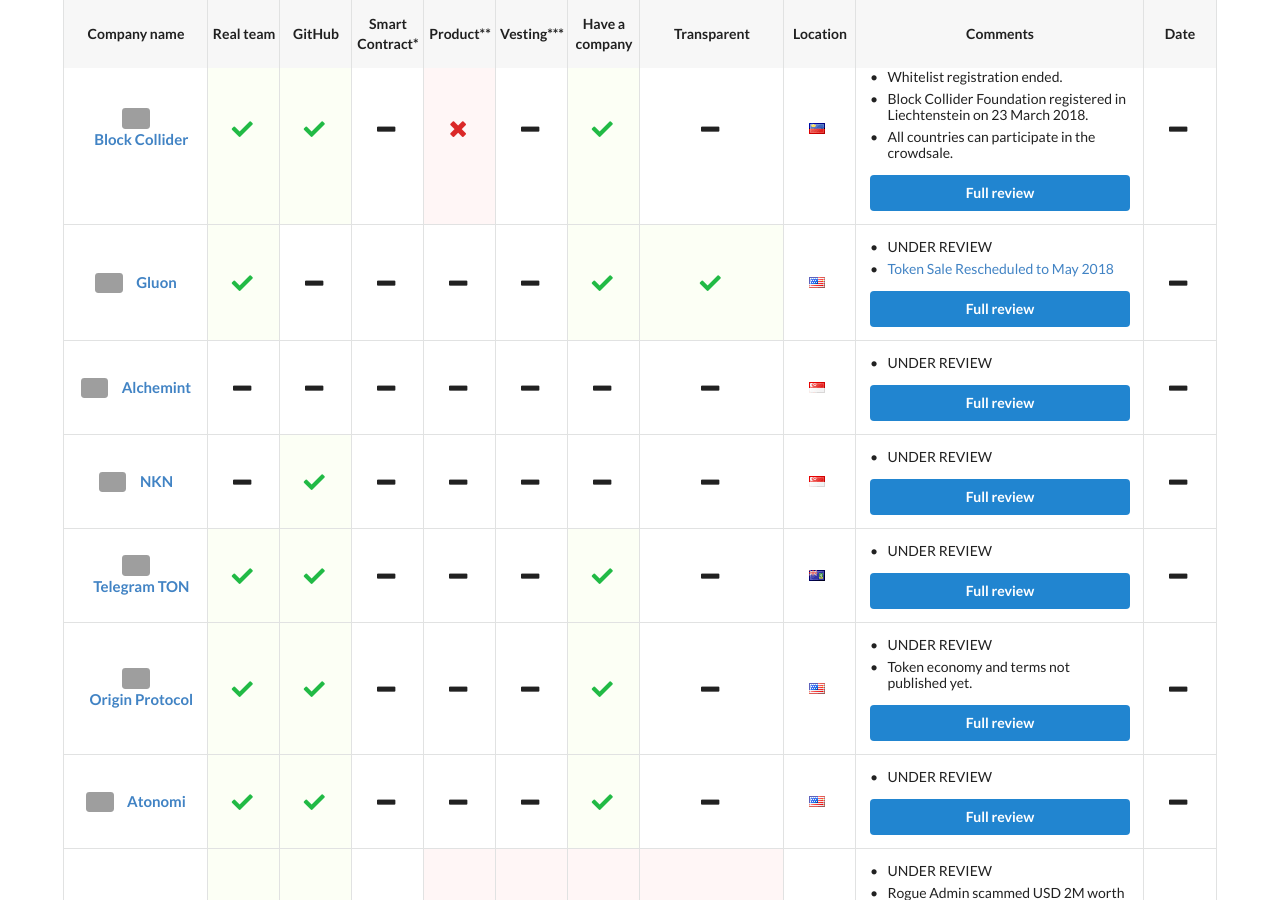
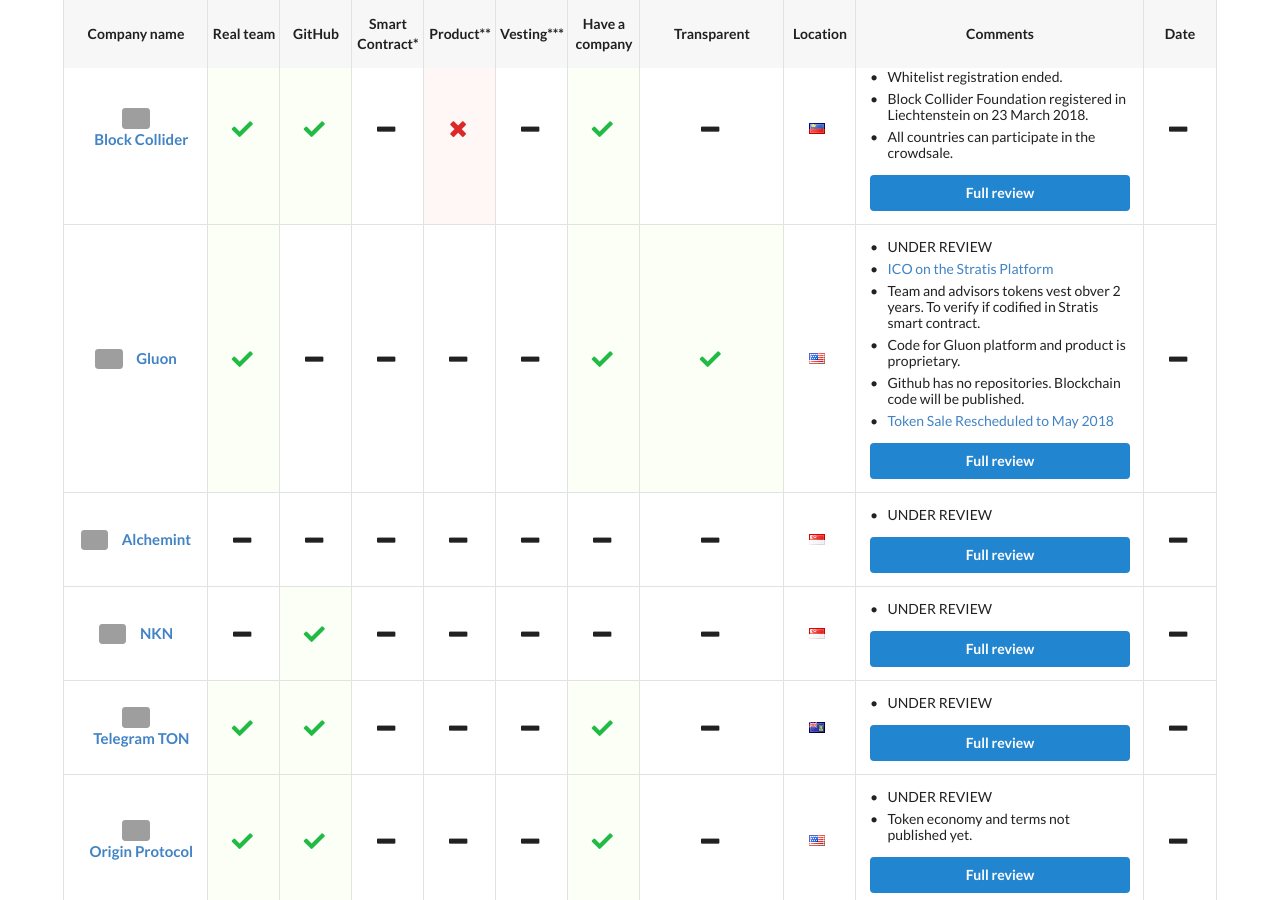
Before and after one commit to ico-check/ico-check, a Jekyll site: the page built from in-review.md, in a window 1280 px wide and 900 px high, scrolled down 701 px. Built offline with Jekyll 4.4.1, drawn with Linux system fonts in a browser that asks for light colours; nearby versions of some CDN libraries; grey boxes are pictures that could not be loaded.

Commit message:
57-gluon-ico-check
added comments

```diff
--- a/_data/in-review-icos.yml
+++ b/_data/in-review-icos.yml
@@ -68,6 +68,11 @@
   location: United States
   comments:
     - content: UNDER REVIEW
+    - content: ICO on the Stratis Platform
+      url: https://stratisplatform.com/2018/01/17/stratis_partners_with_gluon/
+    - content: Team and advisors tokens vest obver 2 years. To verify if codified in Stratis smart contract.
+    - content: Code for Gluon platform and product is proprietary.
+    - content: Github has no repositories. Blockchain code will be published.
     - content: Token Sale Rescheduled to May 2018
       url: https://www.gluon.com/gluon-token-sale-rescheduled/
   ico_start_date:
```
